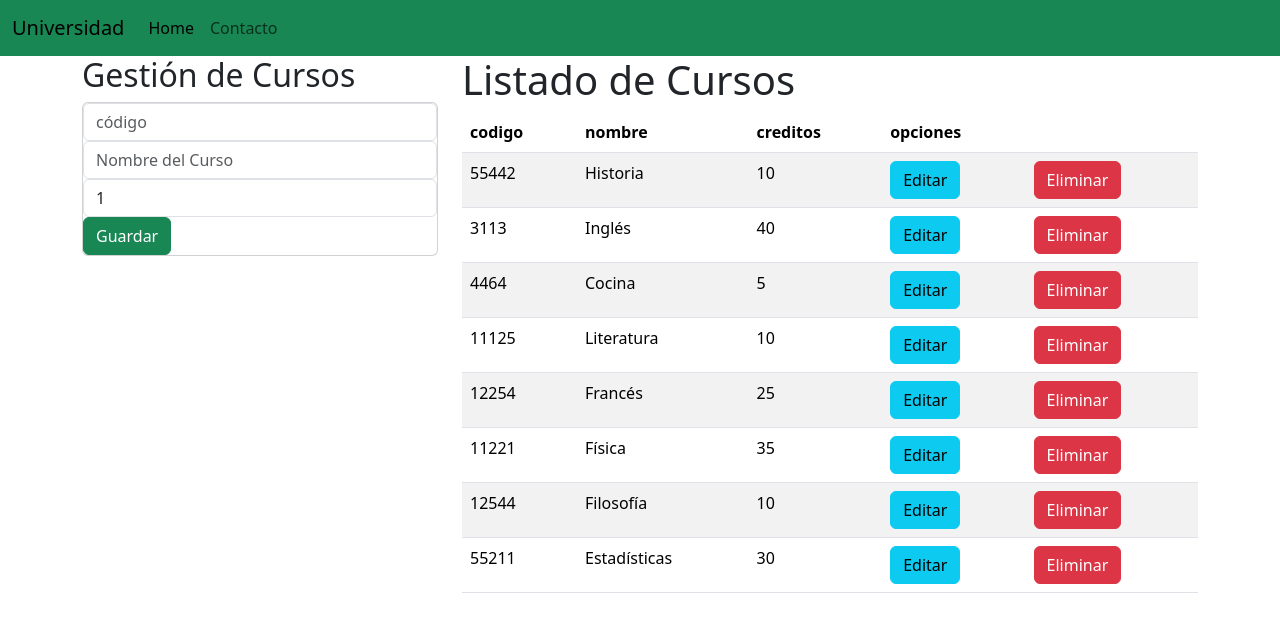
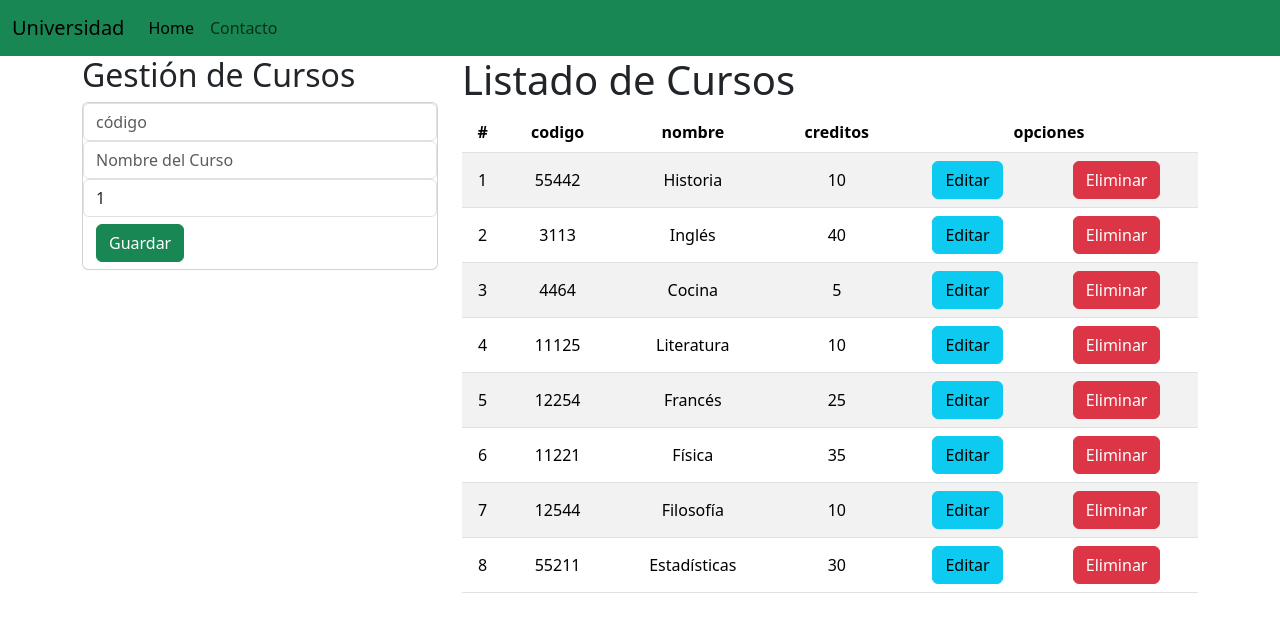
Before and after one commit to enrimatiaspedraz/NuevoProyectoPy, a Django app: page / in a window 1280 px wide. Shown: the top 632 px of the page. Run offline with Django 5.2, Linux system fonts and the light colour scheme; data comes from the database, SQL or seed files in the repository; both versions use the stored data as it was after the commit.

Commit message:
2do commit

```diff
--- /dev/null
+++ b/NuevoProyectoPy/Academido/static/estilos.css
@@ -0,0 +1,6 @@
+th, td {
+    text-align: center;
+    vertical-align: middle;
+
+
+}
--- /dev/null
+++ b/NuevoProyectoPy/Academido/static/js.js
@@ -0,0 +1,14 @@
+(function(){
+
+    const btnEliminacion = document.querySelectorAll(".btnEliminacion");
+
+btnEliminacion.forEach(btn=>{
+    btn.addEventListener('click', (e)=>{
+        const confirmacion = confirm('Seguro desea eliminar el curso?');
+        if (!confirmacion) {
+            e.preventDefault();
+        }
+    })
+})
+
+})();
--- a/NuevoProyectoPy/Academido/templates/base.html
+++ b/NuevoProyectoPy/Academido/templates/base.html
@@ -1,10 +1,12 @@
 <!DOCTYPE html>
 <html lang="en">
 <head>
+  {% load static %}
     <meta charset="UTF-8">
     <meta name="viewport" content="width=device-width, initial-scale=1.0">
     <title>Document</title>
     <link href="https://cdn.jsdelivr.net/npm/bootstrap@5.3.2/dist/css/bootstrap.min.css" rel="stylesheet" integrity="sha384-T3c6CoIi6uLrA9TneNEoa7RxnatzjcDSCmG1MXxSR1GAsXEV/Dwwykc2MPK8M2HN" crossorigin="anonymous">
+    <link rel="stylesheet" href="{% static 'estilos.css' %}">
 </head>
 <body>
 
@@ -34,5 +36,6 @@
 
 
     <script src="https://cdn.jsdelivr.net/npm/bootstrap@5.3.2/dist/js/bootstrap.bundle.min.js" integrity="sha384-C6RzsynM9kWDrMNeT87bh95OGNyZPhcTNXj1NW7RuBCsyN/o0jlpcV8Qyq46cDfL" crossorigin="anonymous"></script>
+    <script src="{% static 'js.js' %}"></script>
 </body>
 </html>
--- a/NuevoProyectoPy/Academido/templates/gestionCursos.html
+++ b/NuevoProyectoPy/Academido/templates/gestionCursos.html
@@ -18,7 +18,7 @@
                         <div class="form-group">
                             <input type="text" id="numCreditos" name="numCreditos" class="form-control" min="1" value="1" required>
                         </div>
-                        <div class="form-group">
+                        <div class="btn">
                             <button type="submit" class="btn btn-success btn-block text-white">Guardar</button>
                         </div>
 
@@ -33,6 +33,7 @@
             <table class="table table-striped">
                 <thead>
                     <tr>
+                        <th>#</th>
                         <th>codigo</th>
                         <th>nombre</th>
                         <th>creditos</th>
@@ -43,11 +44,12 @@
                 <tbody>
                     {% for c in cursos %}
                     <tr>
+                        <td>{{forloop.counter}}</td>
                         <td>{{c.codigo}}</td>
                         <td>{{c.nombre}}</td>
                         <td>{{c.creditos}}</td>
                         <td><a href="edicionCurso/{{c.codigo}}" class="btn btn-info ">Editar</a></td>
-                        <td><a href="eliminarCurso/{{c.codigo}}" class="btn btn-danger ">Eliminar</a></td>
+                        <td><a href="eliminarCurso/{{c.codigo}}" class="btn btn-danger btnEliminacion">Eliminar</a></td>
                     {% endfor %}
                     </tr>
                 </tbody>
```
Also changed, not shown: NuevoProyectoPy/Universidad.db.
